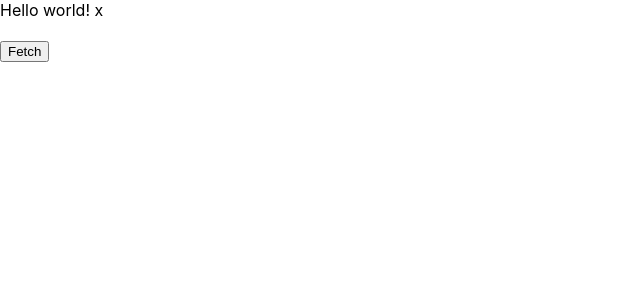
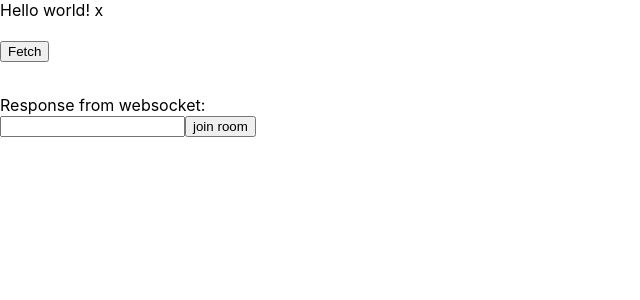
Before and after one commit to kajos12340/epic-shoping-ui, a React (Create React App) app: page / in a window 1280 px wide. Shown: the top 300 px of the page, without its empty margins (0-640 px from the left). Built offline with nearby package versions, Linux system fonts and the light colour scheme.

Commit message:
basic socket view

```diff
--- a/src/App.tsx
+++ b/src/App.tsx
@@ -1,18 +1,52 @@
-import React, { useState } from 'react';
+import React, { useEffect, useState } from 'react';
 import axios from 'axios';
+import SocketIOClient, { Socket } from 'socket.io-client';
 
 import { setToken, setupAxiosBaseUrl } from './helpers/axios';
 
 setupAxiosBaseUrl(process.env.REACT_APP_BE_ADDRESS);
 setToken('tokeniszce');
 
+const endpoint = process.env.REACT_APP_BE_ADDRESS;
+
+let socket: typeof Socket;
+
+// const roomName = `room-${+(new Date())}`;
+const roomName = 'room-123';
+
 const App = () => {
-  const [response, setResponse] = useState<Object>();
+  const [name, setName] = useState('');
+  const [response1, setResponse1] = useState<Object>();
+  const [responseWS, setResponseWS] = useState<Object>();
+  const [responseWS2, setResponseWS2] = useState<(string | null)[]>([]);
+
+  useEffect(() => {
+    socket = SocketIOClient();
+  }, []);
 
   const basicFetch = async () => {
-    const resp = await axios.get('/test');
+    const resp = await axios.post('/auth/login', {
+      login: 'pkajka',
+      password: 'test1234',
+    });
     console.log(resp);
-    setResponse(resp);
+    setResponse1(resp.data);
+  };
+
+  useEffect(() => {
+    // @ts-ignore
+    socket = SocketIOClient(endpoint);
+    socket.on('FromAPI', (data: any) => {
+      setResponseWS(data);
+    });
+    socket.on('addedUser', (data: any) => {
+      console.log('addedUser!!!, data:', data);
+      setResponseWS2(data.currentUsers);
+    });
+  }, []);
+
+  const click = () => {
+    socket.emit('joinRoom', { name, roomName });
   };
 
   return (
@@ -26,9 +60,20 @@ const App = () => {
       </button>
       <pre>
         <code>
-          {JSON.stringify(response, null, 2)}
+          {JSON.stringify(response1, null, 2)}
         </code>
       </pre>
+      <br />
+      <div>
+        Response from websocket:
+        {' '}
+        {responseWS}
+      </div>
+      <input value={name} onChange={(e) => setName(e.target.value)} />
+      <button type="button" onClick={click}>
+        join room
+      </button>
+      {responseWS2.map((i) => <div>{i}</div>)}
     </header>
   );
 };
```
Also changed, not shown: package.json (+11 -2 lines), 2 other files (tests, documents, lock files or other folders).
